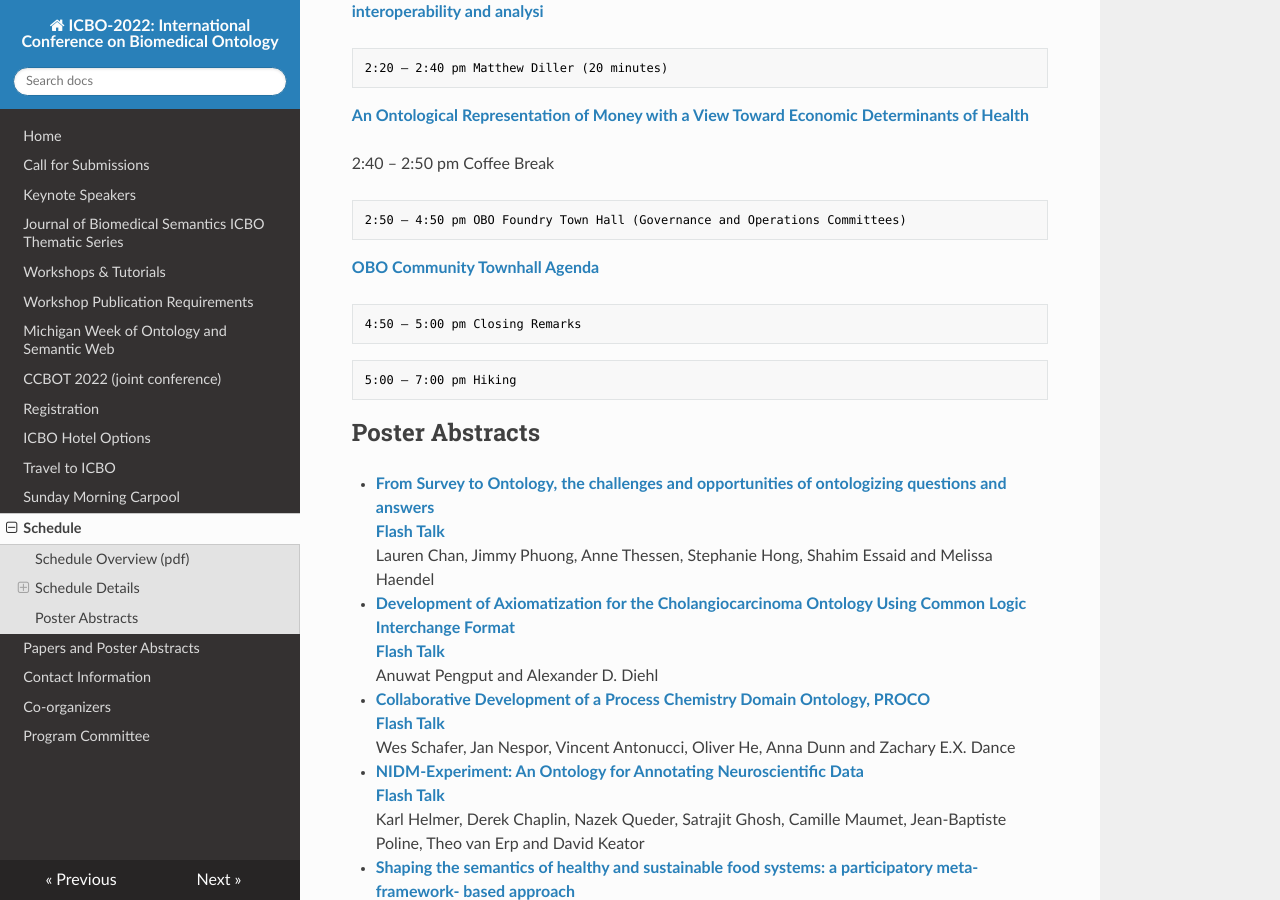
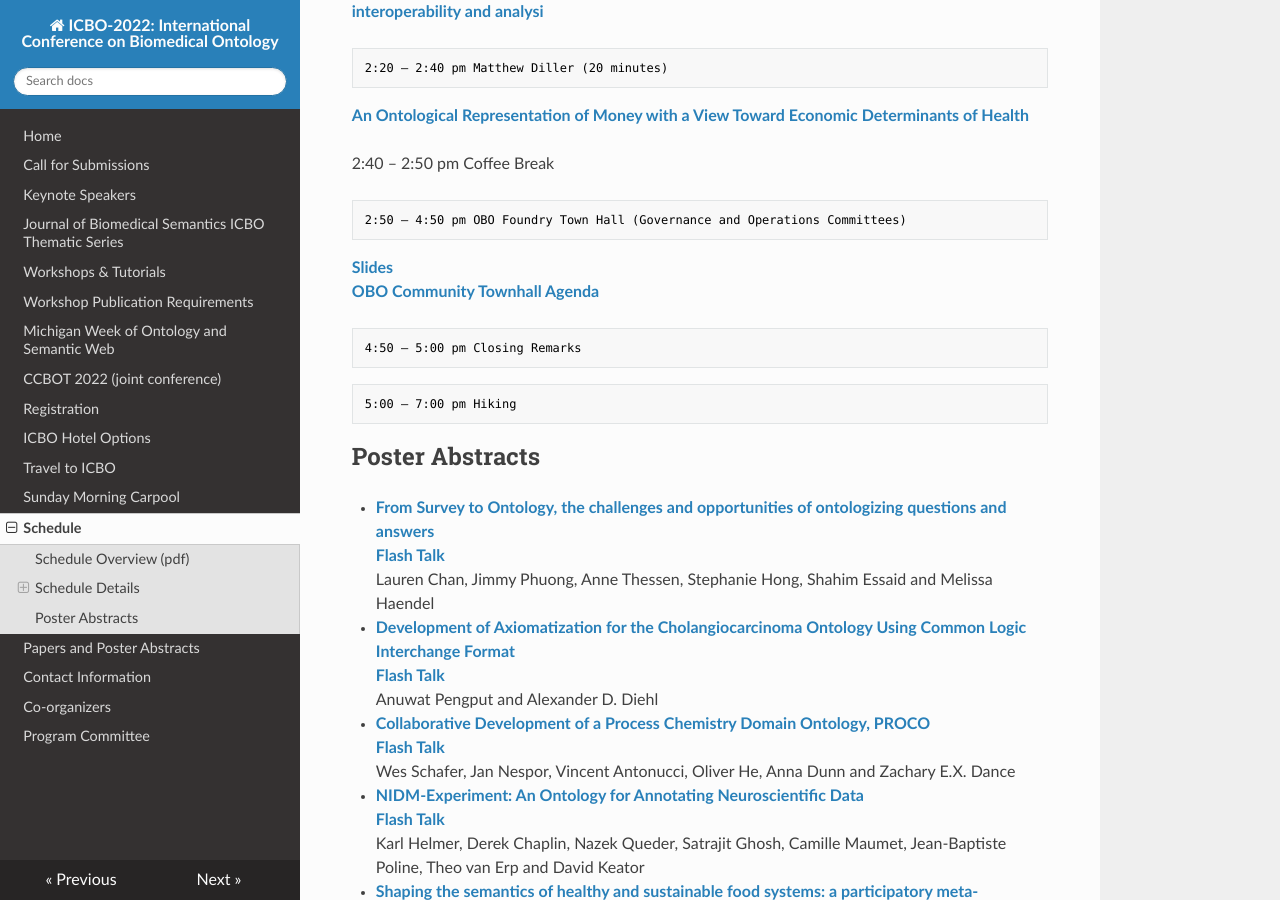
Before and after one commit to johnbeve/BFO-Organization, an MkDocs documentation site: the page built from docs/icbo-schedule.md, in a window 1280 px wide and 900 px high, scrolled down 5425 px. Built offline with MkDocs 1.6.1, drawn with Linux system fonts in a browser that asks for light colours; nearby versions of some CDN libraries.

Commit message:
update schedule

````diff
--- a/docs/icbo-schedule.md
+++ b/docs/icbo-schedule.md
@@ -231,6 +231,7 @@ _The Importance of Ontologies to Connect Data, Enhance Software, and Create a Da
 ```txt
 2:50 – 4:50 pm OBO Foundry Town Hall (Governance and Operations Committees)
 ```
+**[Slides](https://bit.ly/obo-icbo2022)**
 **[OBO Community Townhall Agenda](https://docs.google.com/document/d/1bNc23I3dYzSSr1jZr4smxw6a9Z-Fp0zh4d8IJOTqKmw/edit#heading=h.q43s2kdc02c0)**
 
 ```txt
````
